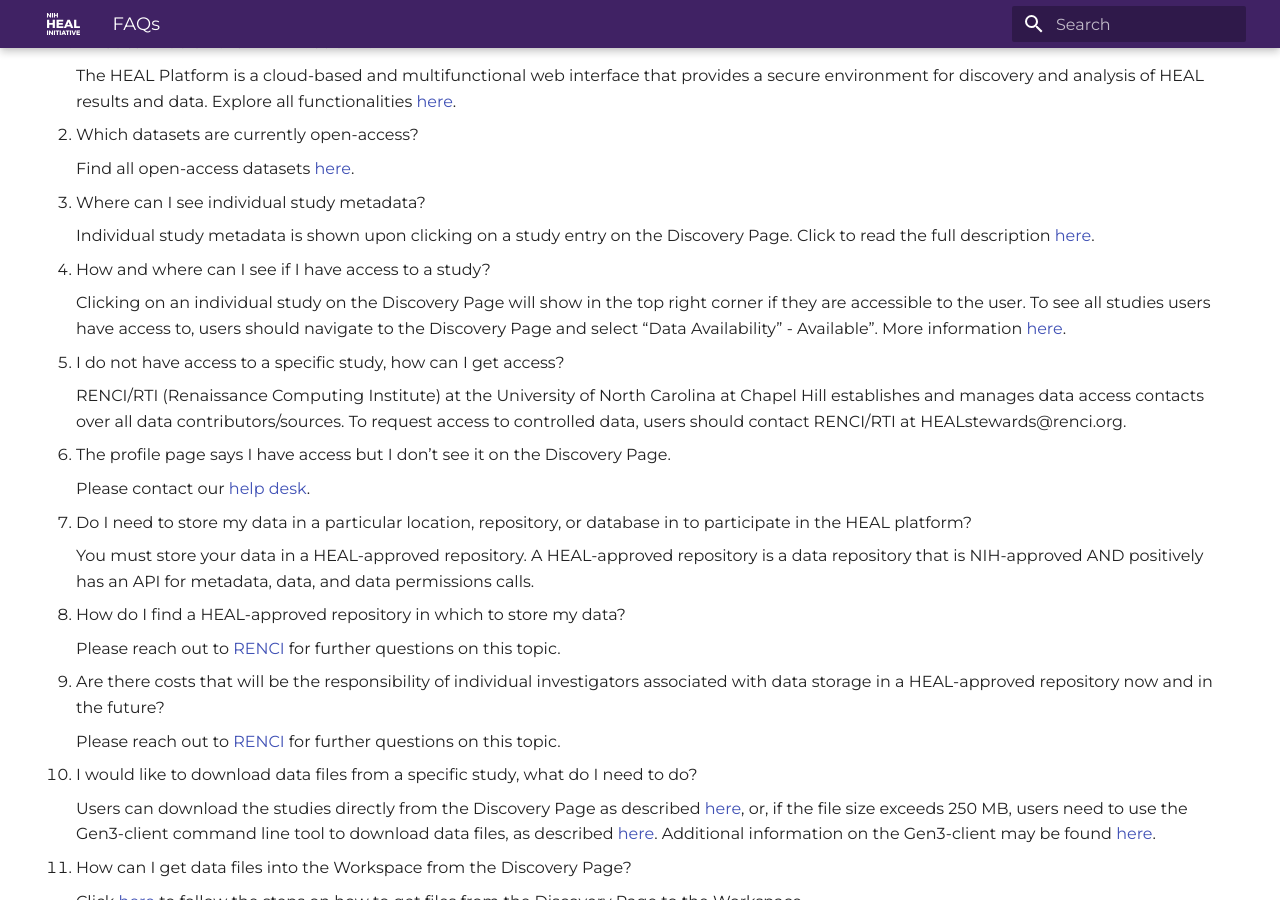
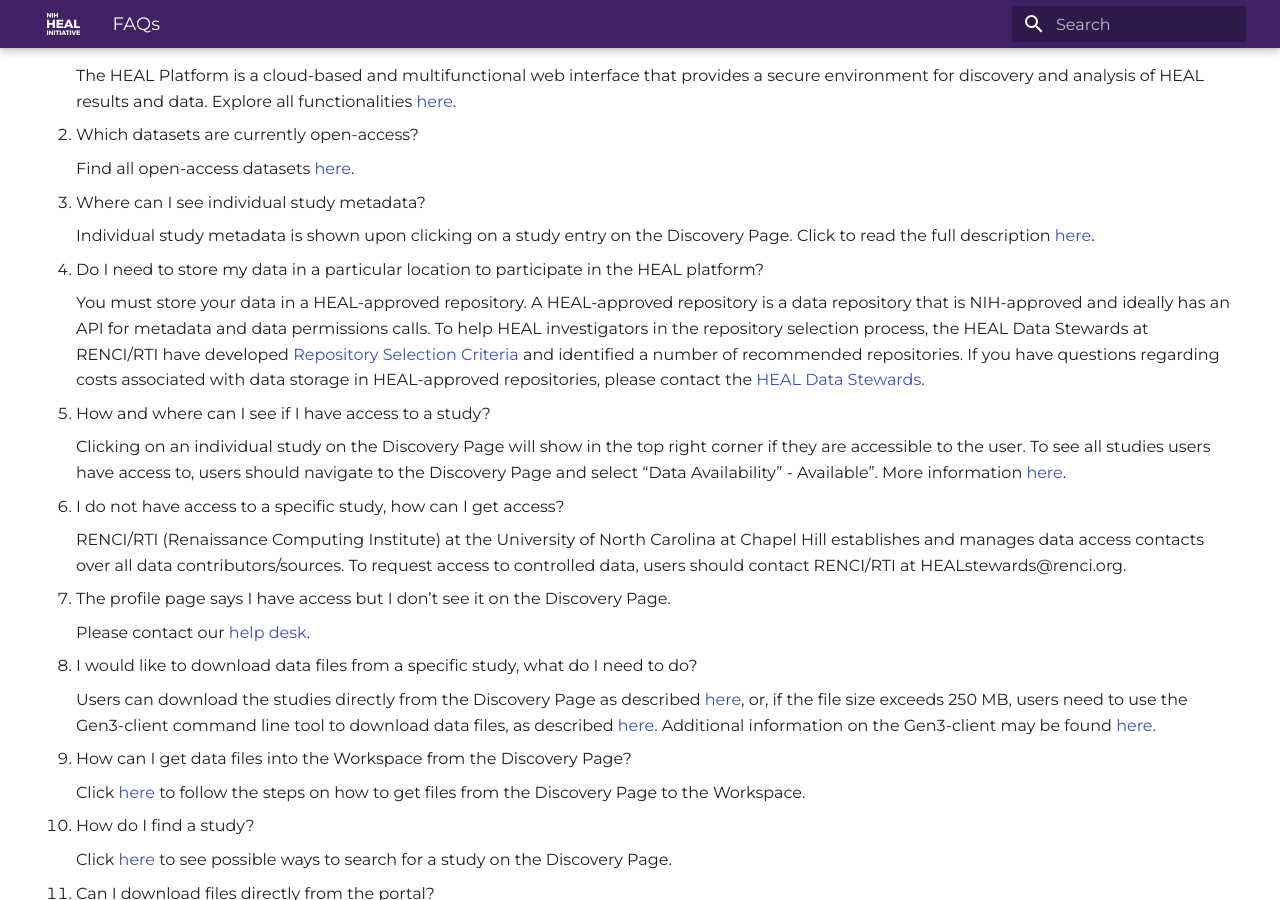
Before and after one commit to norc-heal/heal-docs, an MkDocs documentation site: the page built from docs/faqs.md, in a window 1280 px wide and 900 px high, scrolled down 206 px. Built offline with MkDocs 1.6.1 and Material for MkDocs 9.7.7, drawn with Linux system fonts in a browser that asks for light colours.

Commit message:
Update faqs.md
Updated wording in FAQs section wrt HP-810 (NIH Feedback)

```diff
--- a/docs/faqs.md
+++ b/docs/faqs.md
@@ -7,112 +7,103 @@
 FAQs
 ----
 
-1.  What can I do on the HEAL Platform?
+1. What can I do on the HEAL Platform?
 
     The HEAL Platform is a cloud-based and multifunctional web interface that provides a secure environment for discovery and analysis of HEAL results and data. Explore all functionalities [here](#platform_login.md).
 
 
-2.  Which datasets are currently open-access?
+2. Which datasets are currently open-access?
 
     Find all open-access datasets [here](#CurrentOAStudies).
 
 
-3.  Where can I see individual study metadata?
+3. Where can I see individual study metadata?
 
     Individual study metadata is shown upon clicking on a study entry on the Discovery Page. Click to read the full description [here](#Discovery).
 
 
-4.  How and where can I see if I have access to a study?
+4. Do I need to store my data in a particular location to participate in the HEAL platform?
+
+    You must store your data in a HEAL-approved repository. A HEAL-approved repository is a data repository that is NIH-approved and ideally has an API for metadata and data permissions calls.
+    To help HEAL investigators in the repository selection process, the HEAL Data Stewards at RENCI/RTI have developed [Repository Selection Criteria](https://www.healdatafair.org/resources/guidance/selection) and identified a number of recommended repositories.
+    If you have questions regarding costs associated with data storage in HEAL-approved repositories, please contact the [HEAL Data Stewards](mailto:HEALstewards@renci.org).
+
+
+5. How and where can I see if I have access to a study?
 
     Clicking on an individual study on the Discovery Page will show in the top right corner if they are accessible to the user. To see all studies users have access to, users should navigate to the Discovery Page and select “Data Availability” - Available”. More information [here](#AccessCheck).
 
-
-5.  I do not have access to a specific study, how can I get access?
+6. I do not have access to a specific study, how can I get access?
 
     RENCI/RTI (Renaissance Computing Institute) at the University of North Carolina at Chapel Hill establishes and manages data access contacts over all data contributors/sources. To request access to controlled data, users should contact RENCI/RTI at HEALstewards@renci.org.
 
 
-6.  The profile page says I have access but I don’t see it on the Discovery Page.
+7. The profile page says I have access but I don’t see it on the Discovery Page.
 
     Please contact our [help desk](mailto:heal-support@datacommons.io).
 
 
-7.  Do I need to store my data in a particular location, repository, or database in to participate in the HEAL platform?
-
-    You must store your data in a HEAL-approved repository. A HEAL-approved repository is a data repository that is NIH-approved AND positively has an API for metadata, data, and data permissions calls.
-
-
-8.  How do I find a HEAL-approved repository in which to store my data?
-
-    Please reach out to [RENCI](mailto:HEALstewards@renci.org) for further questions on this topic.
-
-
-9.  Are there costs that will be the responsibility of individual investigators associated with data storage in a HEAL-approved repository now and in the future?
-
-    Please reach out to [RENCI](mailto:HEALstewards@renci.org) for further questions on this topic.
-
-
-10.  I would like to download data files from a specific study, what do I need to do?
+8. I would like to download data files from a specific study, what do I need to do?
 
     Users can download the studies directly from the Discovery Page as described [here](#DownloadFilesfromDiscovery), or, if the file size exceeds 250 MB, users need to use the Gen3-client command line tool to download data files, as described [here](#DownloadingDataFiles). Additional information on the Gen3-client may be found [here](https://gen3.org/resources/user/gen3-client/).
 
 
-11.  How can I get data files into the Workspace from the Discovery Page?
+9. How can I get data files into the Workspace from the Discovery Page?
 
     Click [here](#SelectBringFilesDiscoveryToWorkspace) to follow the steps on how to get files from the Discovery Page to the Workspace.
 
 
-12.  How do I find a study?
+10. How do I find a study?
 
     Click [here](#SearchFeatures) to see possible ways to search for a study on the Discovery Page.
 
 
-13.  Can I download files directly from the portal?
+11. Can I download files directly from the portal?
 
     Yes, you can. Click [here](#DownloadFilesfromDiscovery) to follow the steps to download data files from the Discovery Page. Caution: the download is limited to file sizes of 250 MB.
 
 
-14.  My download is not working.
+12. My download is not working.
 
     Please check if your file size exceeds 250 MB. If yes, please other tools as described [here](#DownloadFilesClientSDK) to download the files. Note that the current studies that have datasets of more than 250 MB are those with the following project numbers: a) cdcwonder and b) deaarcos1. If errors persist, please contact the [help desk](mailto:heal-support@datacommons.io).
 
 
-15.  My data file download using the Gen3-client gets stuck, where can I get help?
+13. My data file download using the Gen3-client gets stuck, where can I get help?
 
     For troubleshooting, please see the Gen3-client documentation [here](https://gen3.org/resources/user/gen3-client/). If errors persist, contact our [help desk](mailto:heal-support@datacommons.io).
 
 
-16.  The Gen3-client shows errors, where can I get help?
+14. The Gen3-client shows errors, where can I get help?
 
     To check that the client is working and to confirm the client version, type ‘gen3-client’ in the terminal. Typing ‘gen3-client help’ will display the help menu. Users must provide the full path of the tool in order for the commands to run, for example, ‘./gen3-client’ while working from the directory containing the client.
     For more troubleshooting, please see the Gen3-client documentation [here](https://gen3.org/resources/user/gen3-client/). If errors persist, contact our [help desk](mailto:heal-support@datacommons.io).
 
 
-17.  I want to work interactively on the Tutorial Notebooks. Show me how.
+15. I want to work interactively on the Tutorial Notebooks. Show me how.
 
     Click [here](#DemoHEALNotebookBACPAC) to follow the steps of a demo.
 
 
-18.  What are the current Tutorial Notebooks?
+16. What are the current Tutorial Notebooks?
 
     Click [here](#CurrentlyAvailableNotebooks) to see a list of currently available Notebooks in Python and R.
 
 
-19.  How do I work with these Tutorial Notebooks?
+17. How do I work with these Tutorial Notebooks?
 
     Click [here](#WorkingTutorialNotebooksInteractively) to see a guide of how to work with the Tutorial Notebooks.
 
 
-20.  How do I link my account to a FAIR enabled repository?
+18. How do I link my account to a FAIR enabled repository?
 
     Click [here](#LinkingAccessTo) to see how to link your account to a FAIR enabled repository.
 
 
-21.  What do the Workspaces have to offer?
+19. What do the Workspaces have to offer?
 
     Click [here](#GuidelineToGetStarted) to see how to get started and [here](#AvailableWorkspaceTools) to see what languages, tools, and environments the workspaces have enabled.
 
 
-22.  I want to report a bug!
+20. I want to report a bug!
 
     Please report any errors or bugs to our [help desk](mailto:heal-support@datacommons.io).
```
